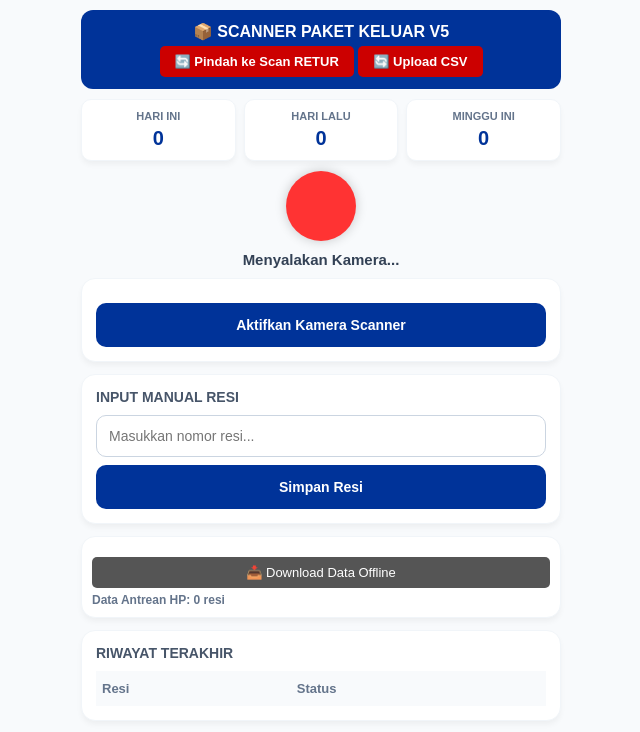
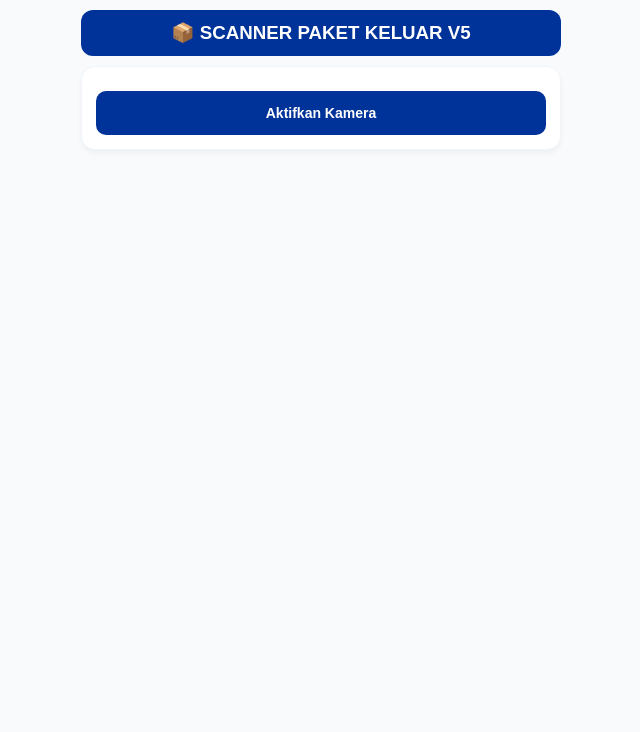
Before and after one commit to keygrunge-coder/scanerv1, a plain HTML site: page index.html in a window 1280 px wide. Shown: the whole page, without its empty margins (319-959 px from the left). Drawn offline with Linux system fonts and the light colour scheme.

Commit message:
Update index.html

```diff
--- a/index.html
+++ b/index.html
@@ -4,63 +4,24 @@
     <meta charset="UTF-8">
     <meta name="viewport" content="width=device-width, initial-scale=1.0">
     <title>SEKARFOOTWEAR - PUSAT KOMANDO V5</title>
-    <link rel="manifest" href="manifest.json">
-    <meta name="theme-color" content="#003399">
-    <meta name="apple-mobile-web-app-capable" content="yes">
-    <meta name="apple-mobile-web-app-status-bar-style" content="black-translucent">
-    <script src="https://unpkg.com/html5-qrcode"></script>
     <link rel="stylesheet" href="style.css">
 </head>
 <body>
 
     <div class="header-box">
-        <h3 style="margin: 0; font-size: 16px;">📦 SCANNER PAKET KELUAR V5</h3>
-        <a href="retur.html" class="btn-nav">🔄 Pindah ke Scan RETUR</a>
-        <a href="upload.html" class="btn-nav">🔄 Upload CSV</a>
+        <h3>📦 SCANNER PAKET KELUAR V5</h3>
     </div>
 
-    <div class="dash-container">
-        <div class="dash-card"><h4>Hari Ini</h4><p id="load-hari-ini">0</p></div>
-        <div class="dash-card"><h4>Hari Lalu</h4><p id="load-kemarin">0</p></div>
-        <div class="dash-card"><h4>Minggu Ini</h4><p id="load-minggu">0</p></div>
-    </div>
-
-    <div id="bca-indicator"></div>
-    <div id="status-message">Menyalakan Kamera...</div>
-
     <div class="card">
-        <div id="reader"></div>
+        <div id="reader" style="width: 100%;"></div>
         <div style="margin-top: 10px;">
-            <button id="startBtn" class="btn btn-primary">Aktifkan Kamera Scanner</button>
+            <button id="startBtn" class="btn btn-primary">Aktifkan Kamera</button>
         </div>
     </div>
 
-    <div class="card">
-        <h3>Input Manual Resi</h3>
-        <input type="text" id="manualResi" placeholder="Masukkan nomor resi...">
-        <button id="manualBtn" class="btn btn-primary">Simpan Resi</button>
-    </div>
-
-    <div class="card" style="padding: 10px;">
-        <button class="btn-offline" onclick="downloadOfflineData()">📥 Download Data Offline</button>
-        <div style="font-size: 12px; color: #64748b; margin-top: 5px; font-weight: 600;">Data Antrean HP: <span id="local-slot">0</span> resi</div>
-    </div>
-
-    <div id="notif"></div>
-
-    <div class="card">
-        <h3>Riwayat Terakhir</h3>
-        <div class="history-container">
-            <table>
-                <thead><tr><th>Resi</th><th>Status</th></tr></thead>
-                <tbody id="historyBody"></tbody>
-            </table>
-        </div>
-    </div>
-<script src="https://unpkg.com/html5-qrcode"></script>
-
-<script src="config.js"></script>
-<script src="script.js"></script>
-
+    <!-- Script Utama -->
+    <script src="https://unpkg.com/html5-qrcode"></script>
+    <script src="config.js"></script>
+    <script src="script.js"></script>
 </body>
 </html>
```
